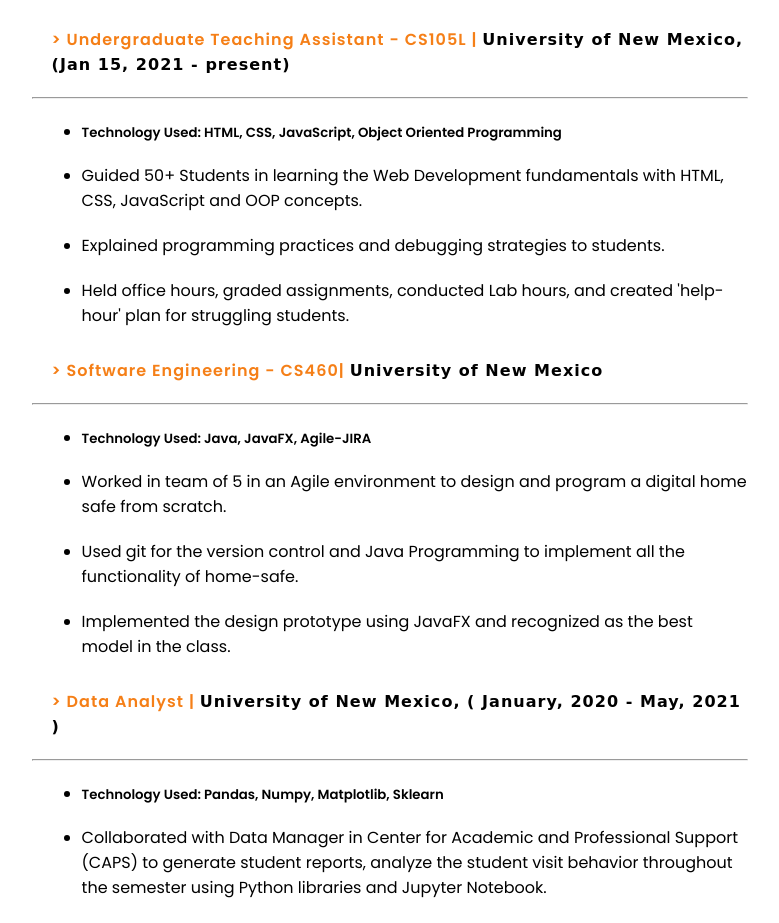
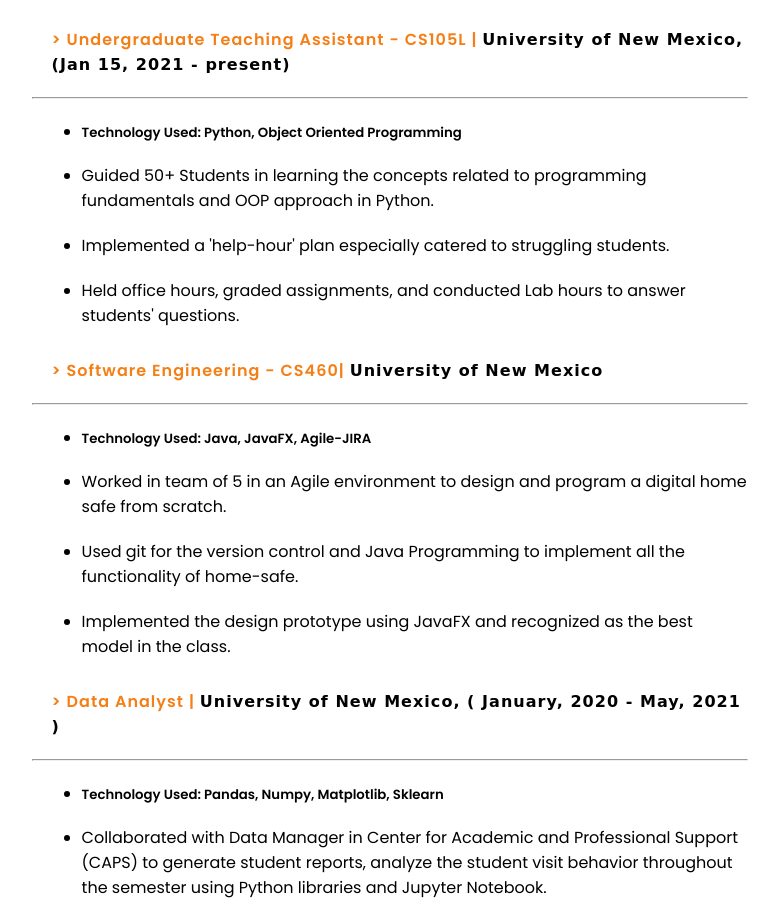
Before and after one commit to ladhikari023/Portfolio, a plain HTML site: page index.html in a window 1280 px wide. Shown: the part 1615-2538 px from the top of the page, without its empty margins (250-1029 px from the left). Drawn offline with Linux system fonts and the light colour scheme.

Commit message:
role update

```diff
--- a/index.html
+++ b/index.html
@@ -127,12 +127,12 @@
                             <h4>> Undergraduate Teaching Assistant - CS105L | <span>University of New Mexico, (Jan 15, 2021 - present)</span></h4>
                             <hr>
                             <ul>
-                                <li><h5>Technology Used: HTML, CSS, JavaScript, Object Oriented Programming</h5></li>
-                                <li>Guided 50+ Students in learning the Web Development fundamentals with HTML, CSS, JavaScript and OOP concepts.</li>
+                                <li><h5>Technology Used: Python, Object Oriented Programming</h5></li>
+                                <li>Guided 50+ Students in learning the concepts related to programming fundamentals and OOP approach in Python.</li>
                                 <li>
-                                    Explained programming practices and debugging strategies to students.
+                                    Implemented a 'help-hour' plan especially catered to struggling students.
                                 </li>
-                                <li>Held office hours, graded assignments, conducted Lab hours, and created 'help-hour' plan for struggling students.</li>
+                                <li>Held office hours, graded assignments, and conducted Lab hours to answer students' questions.</li>
                             </ul>
                         </div>
                         <div class="intern-exp">
```
